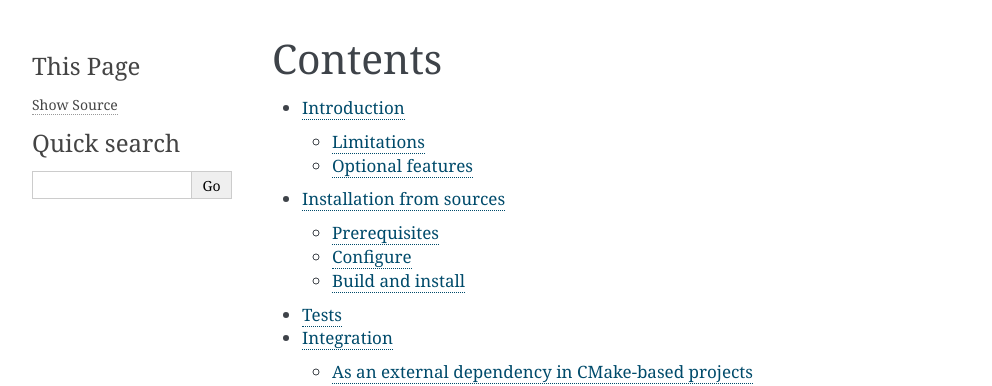
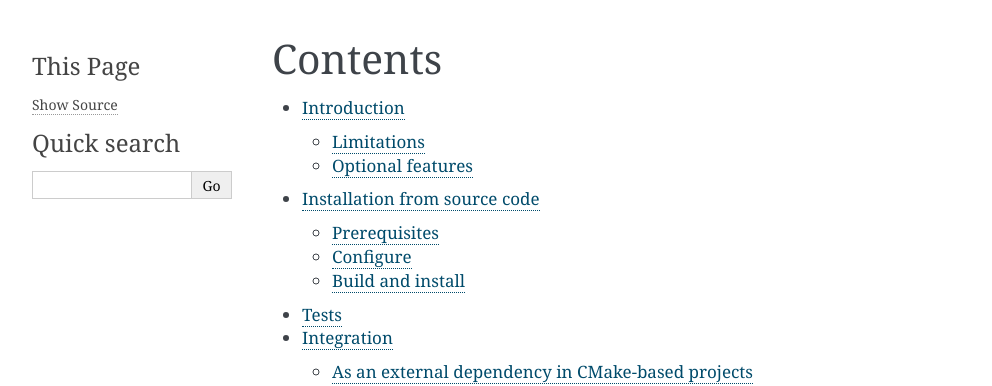
Before and after one commit to redcode/Z80, a Sphinx documentation site: the page built from documentation/index.rst, in a window 1280 px wide. Shown: the top 386 px of the page, without its empty margins (148-1140 px from the left). Built offline with Sphinx 7.4.7, drawn with Linux system fonts in a browser that asks for light colours.

Commit message:
Documentation: "Installation from sources" → "Installation from source code".

```diff
--- a/documentation/index.rst
+++ b/documentation/index.rst
@@ -11,7 +11,7 @@ Contents
    :maxdepth: 2
 
    introduction
-   installation-from-sources
+   installation-from-source-code
    tests
    integration
    usage
--- a/documentation/installation-from-sources.rst
+++ b/documentation/installation-from-source-code.rst
@@ -1,6 +1,6 @@
-=========================
-Installation from sources
-=========================
+=============================
+Installation from source code
+=============================
 
 .. only:: html
 
--- a/documentation/integration.rst
+++ b/documentation/integration.rst
@@ -72,7 +72,7 @@ The source code of the emulator can be configured at compile time by predefining
 
    Tells :file:`Z80.c` to ``#include "Z80.h"`` instead of ``<Z80.h>``.
 
-The :ref:`optional features <introduction:Optional features>` of the emulator mentioned in the ":ref:`Configure <installation-from-sources:Configure>`" section of ":doc:`installation-from-sources`" are disabled by default. If you compile :file:`Z80.c` within your project, enable those features you need by predefining their respective activation macros. They have the same name as their :ref:`CMake equivalents <cmake_package_source_code_options>`:
+The :ref:`optional features <introduction:Optional features>` of the emulator mentioned in the ":ref:`Configure <installation-from-source-code:Configure>`" section of ":doc:`installation-from-source-code`" are disabled by default. If you compile :file:`Z80.c` within your project, enable those features you need by predefining their respective activation macros. They have the same name as their :ref:`CMake equivalents <cmake_package_source_code_options>`:
 
 .. c:macro:: Z80_WITH_EXECUTE
 
```
Also changed, not shown: README.md (+2 -2 lines), 1 other file.
